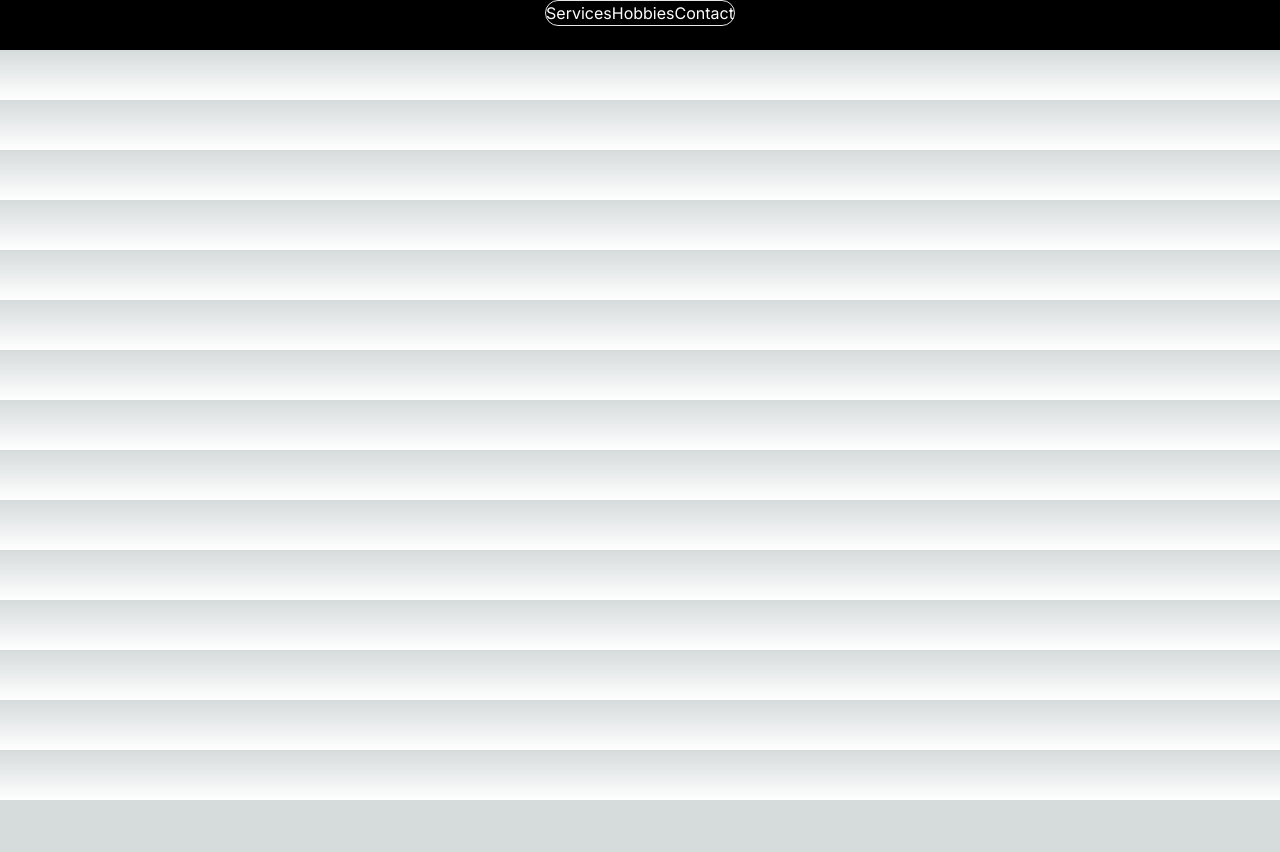
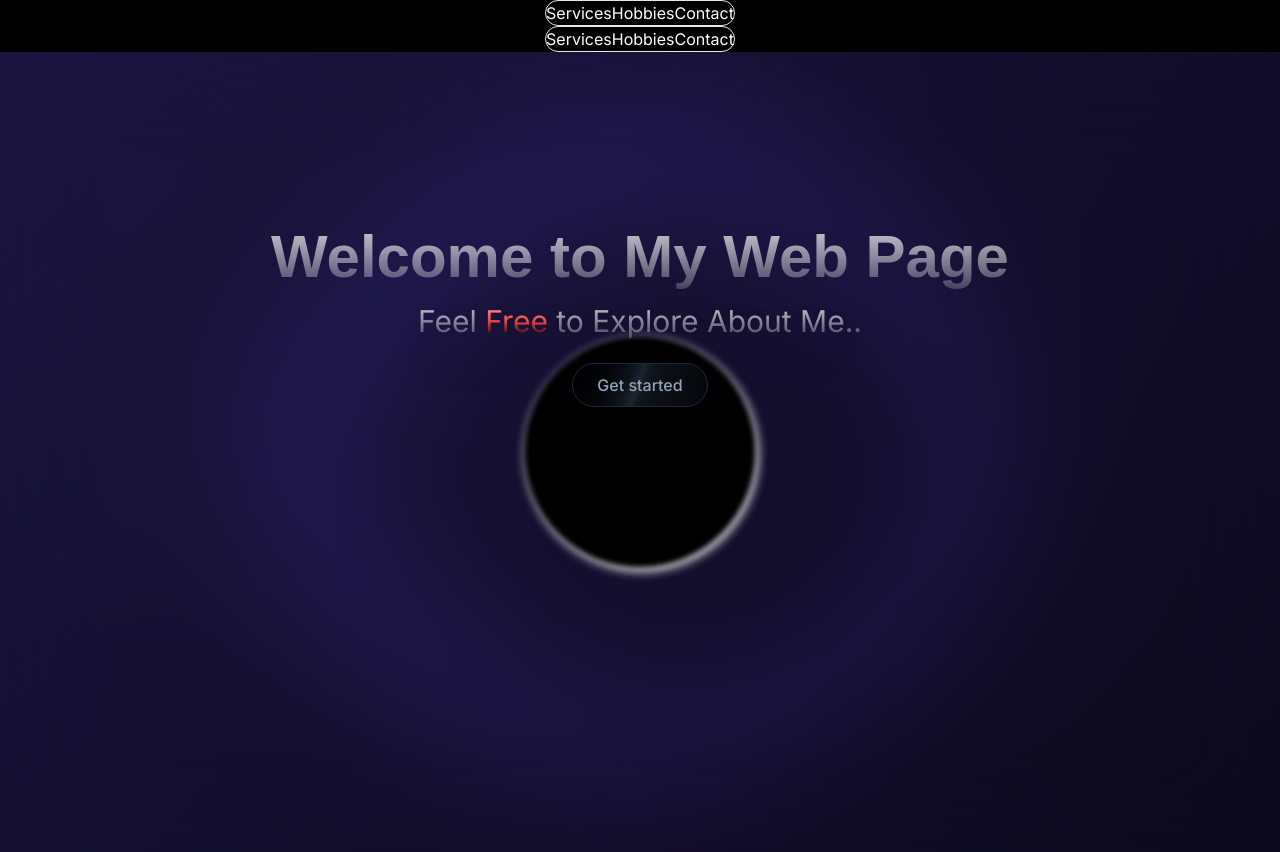
Before and after one commit to sivavarunan/my-website, a Next.js app: page / in a window 1280 px wide. Before the commit the page ends 800 px from the top, so only its background shows below. Built offline with nearby package versions, Linux system fonts and the light colour scheme.

Commit message:
still working on the styles missing after deployment issue

```diff
--- a/src/app/page.tsx
+++ b/src/app/page.tsx
@@ -1,12 +1,12 @@
 import React from 'react';
 import App from '@/Components/App';
-// import HomePage from '@/app/pages/HomePage';
+import HomePage from '@/app/pages/HomePage';
+import "./globals.css";
 
 const IndexPage: React.FC = () => {
   return (
     <App>
-      hi
-      {/* <HomePage /> */}
+      <HomePage />
     </App>
   );
 };
```
